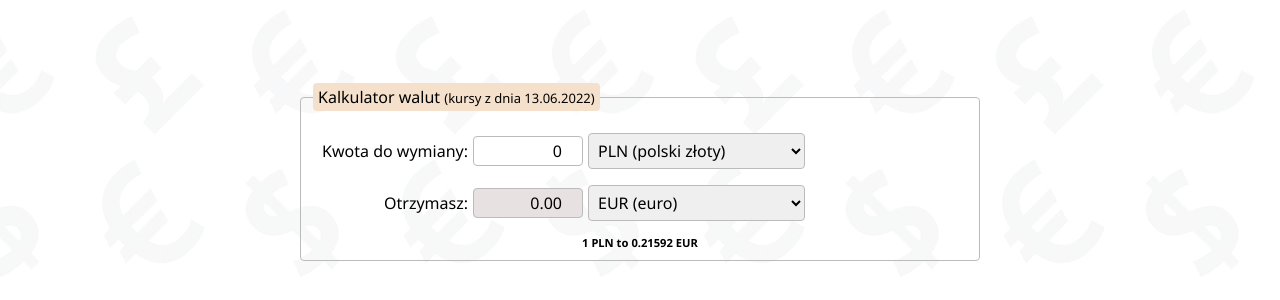
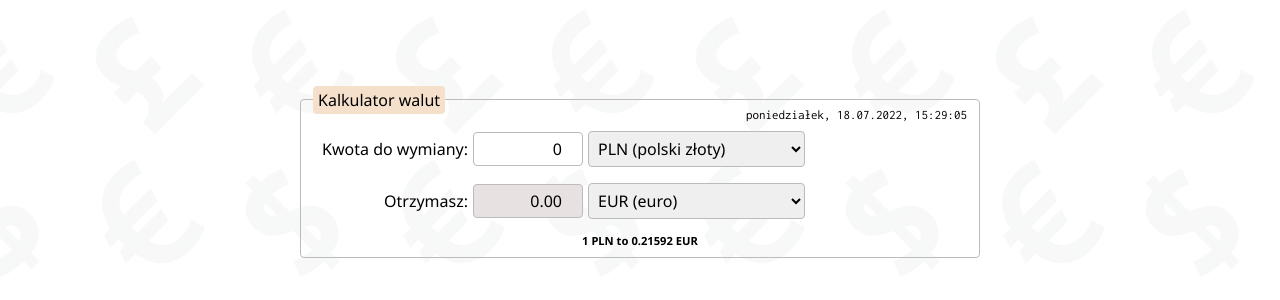
Before and after one commit to golosgit/currency-converter-react, a React (Create React App) app: page / in a window 1280 px wide. Shown: the part 228-528 px from the top of the page. Built offline with nearby package versions, Linux system fonts and the light colour scheme.

Commit message:
added date and time display and autorefresh

```diff
--- a/src/App.js
+++ b/src/App.js
@@ -1,9 +1,10 @@
 import Form from "./Form";
+import DateTime from "./DateTime";
 
 function App() {
   return (
     <div className="container">
-      <Form />
+      <Form date={<DateTime />} />
     </div>
   );
 }
--- /dev/null
+++ b/src/DateTime/index.js
@@ -0,0 +1,32 @@
+import { useEffect, useState } from "react";
+import "./style.css";
+
+const DateTime = () => {
+  const [date, setDate] = useState(new Date());
+
+  useEffect(() => {
+    const intervalId = setInterval(() => {
+      setDate(new Date());
+    }, 1000);
+
+    return () => {
+      clearInterval(intervalId);
+    }
+  }, []);
+
+  return (
+    <p className="dateAndTime">
+      {date.toLocaleDateString("pl-PL", {
+        weekday: "long",
+        year: "numeric",
+        month: "numeric",
+        day: "numeric",
+        hour: "numeric",
+        minute: "numeric",
+        second: "numeric",
+      })}
+    </p>
+  );
+};
+
+export default DateTime;
--- /dev/null
+++ b/src/DateTime/style.css
@@ -0,0 +1,6 @@
+.dateAndTime {
+    font-family: 'Inconsolata', monospace;
+    text-align: right;
+    margin: -12px 0 -8px 0;
+    font-size: small;
+}
--- a/src/Form/index.js
+++ b/src/Form/index.js
@@ -2,7 +2,7 @@ import { useState } from "react";
 import "./style.css";
 import currencies from "./currencies";
 
-const Form = () => {
+const Form = ({ date }) => {
   const [exchangeAmount, setExchangeAmount] = useState(0);
   const [exchangeCurrency, setExchangeCurrency] = useState("PLN");
   const [resultCurrency, setResultCurrency] = useState("EUR");
@@ -26,11 +26,10 @@ const Form = () => {
   return (
     <form className="form">
       <fieldset className="form__fieldset">
-        <legend className="form__legend">
-          Kalkulator walut <span className="form__legendSmall">(kursy z dnia 13.06.2022)</span>
-        </legend>
+        <legend className="form__legend">Kalkulator walut</legend>
+        {date}
         <p>
-          <label className="form__label form--alignRight" for="exchange">
+          <label className="form__label form--alignRight" htmlFor="exchange">
             Kwota do wymiany:
           </label>
           <input
@@ -42,11 +41,7 @@ const Form = () => {
             step="1"
             id="exchange"
           />
-          <select
-            value={exchangeCurrency}
-            onChange={onExchangeCurrencyChange}
-            className="form__select"
-          >
+          <select value={exchangeCurrency} onChange={onExchangeCurrencyChange} className="form__select">
             {currencies.map(({ shortName, name }) => (
               <option value={shortName} key={shortName}>
                 {shortName} ({name})
@@ -55,7 +50,7 @@ const Form = () => {
           </select>
         </p>
         <p>
-          <label className="form__label form--alignRight" for="receive">
+          <label className="form__label form--alignRight" htmlFor="receive">
             Otrzymasz:
           </label>
           <input
@@ -65,11 +60,7 @@ const Form = () => {
             id="receive"
             readOnly
           />
-          <select
-            value={resultCurrency}
-            onChange={onResultCurrencyChange}
-            className="form__select"
-          >
+          <select value={resultCurrency} onChange={onResultCurrencyChange} className="form__select">
             {currencies.map(({ shortName, name }) => (
               <option value={shortName} key={shortName}>
                 {shortName} ({name})
--- a/src/Form/style.css
+++ b/src/Form/style.css
@@ -13,6 +13,7 @@
     width: 110px;
     border-radius: 4px;
     padding: 5px;
+    line-height: normal;
   }
 
   .form__fieldset {
@@ -31,10 +32,6 @@
     border-radius: 4px;
   }
 
-  .form__legendSmall {
-    font-size: small;
-  }
-
   .form__select {
     margin: 0 5px;
     border: 1px solid #bbb;
```
